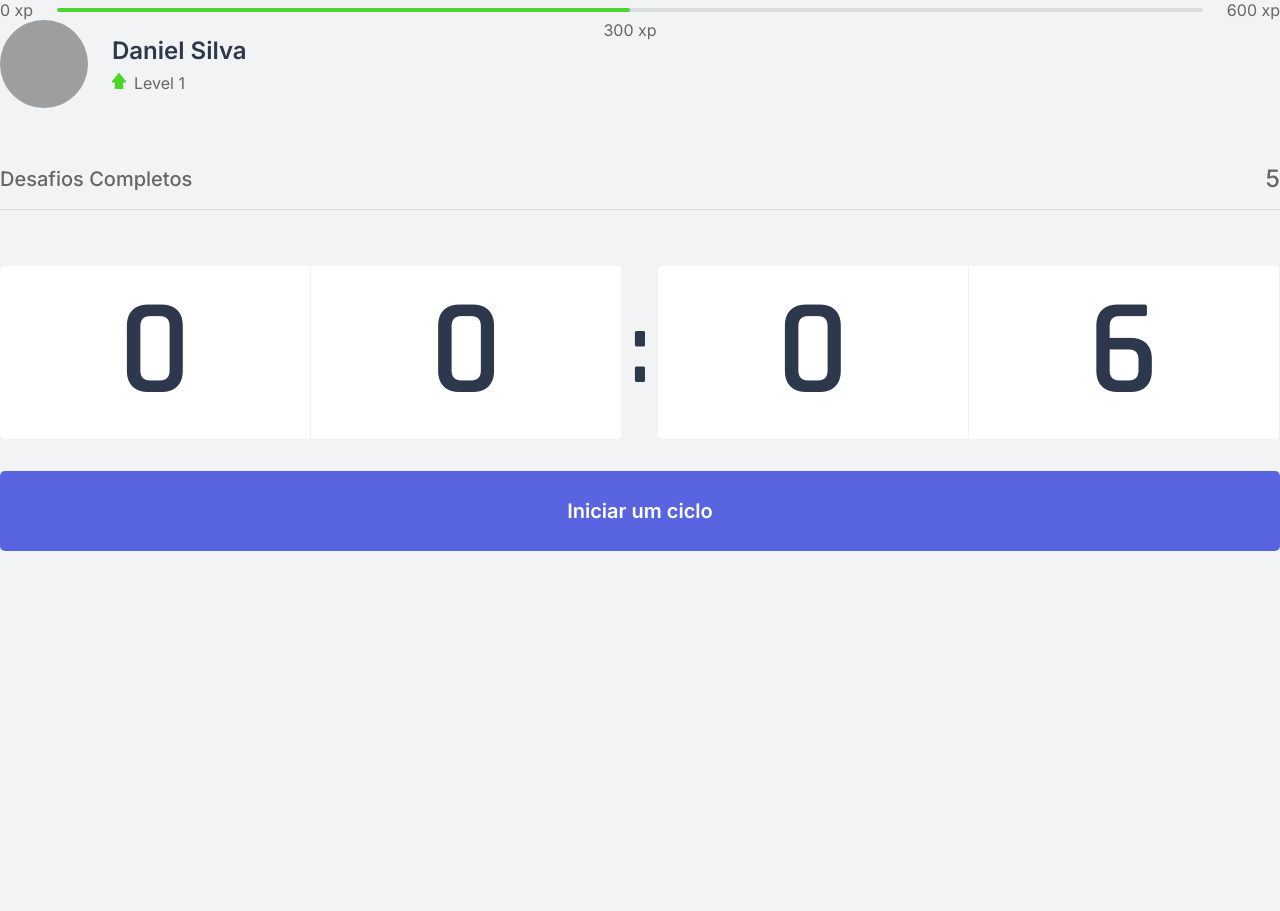
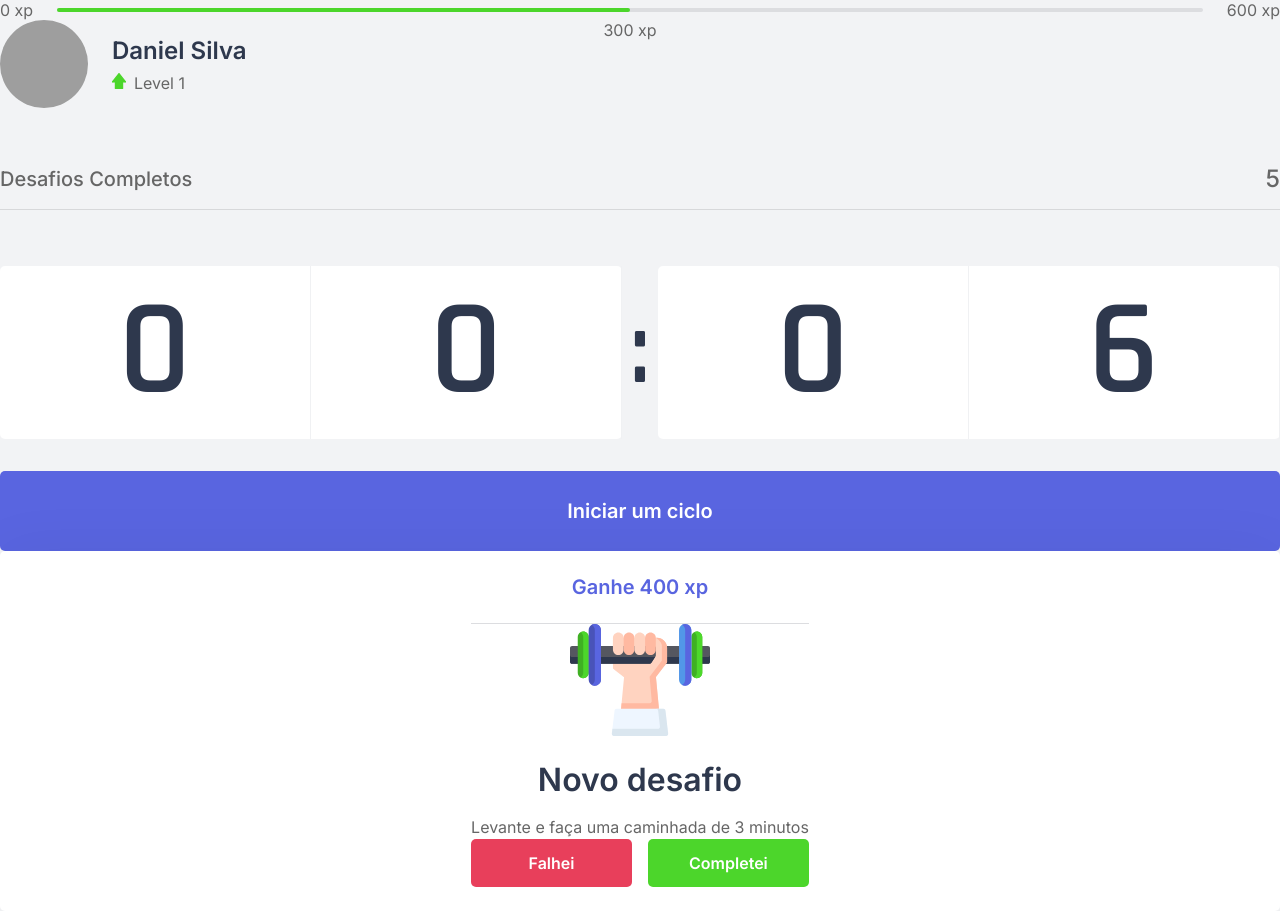
Before and after one commit to daniel3g/moveit, a Next.js app: page / in a window 1280 px wide. Before the commit the page ends 800 px from the top, so only its background shows below. Built offline with nearby package versions, Linux system fonts and the light colour scheme; grey boxes are pictures that could not be loaded.

Commit message:
contextos criados

```diff
--- /dev/null
+++ b/src/components/ChallengeBox.tsx
@@ -0,0 +1,47 @@
+import { useContext } from 'react';
+import { ChallengesContext } from '../contexts/ChallengesContext';
+import styles from '../styles/components/ChallengeBox.module.css';
+
+export function ChallengeBox() {
+  const contextData = useContext(ChallengesContext);
+  console.log(contextData);
+
+  const hasActiveChallenge = true;
+  return (
+    <div className={styles.challengeBoxContainer}>
+      { hasActiveChallenge ? (
+        <div className={styles.challengeActive}>
+          <header>Ganhe 400 xp</header>
+          <main>
+            <img src="icons/body.svg" alt=""/>
+            <strong>Novo desafio</strong>
+            <p>Levante e faça uma caminhada de 3 minutos</p>
+          </main>
+
+          <footer>
+            <button
+            type="button"
+            className={styles.challengeFailedButton}
+            >
+              Falhei
+            </button>
+            <button
+            type="button"
+            className={styles.challengeSucceedButton}
+            >
+              Completei
+            </button>
+          </footer>
+        </div>
+      ) : (
+        <div className={styles.challengeNotActive}>
+        <strong>Inicie um ciclo para receber desafios a serem completados</strong>
+        <p>
+          <img src="icons/level-up.svg" alt="Level Up"/>
+          Avance de level completando desafios.
+        </p>
+      </div>
+      ) }
+    </div>
+  )
+}
--- a/src/components/CountDown.tsx
+++ b/src/components/CountDown.tsx
@@ -1,9 +1,12 @@
-import { useState, useEffect } from 'react';
+import { useState, useEffect, useContext } from 'react';
+import { ChallengesContext } from '../contexts/ChallengesContext';
 import styles from '../styles/components/CountDown.module.css';
 
 let countDownTimeout: NodeJS.Timeout;
 
 export function CountDown(){
+  const { startNewChallenge } = useContext(ChallengesContext);
+
   const [time, setTime] = useState(0.1 * 60);
   const [isActive, setIsActive] = useState(false);
   const [hasFinished, setHasFinished] = useState(false);
@@ -32,6 +35,7 @@
     } else if(isActive && time === 0){
       setHasFinished(true);
       setIsActive(false);
+      startNewChallenge();
     }
   }, [isActive, time])
 
--- /dev/null
+++ b/src/contexts/ChallengesContext.tsx
@@ -0,0 +1,42 @@
+import { createContext, ReactNode, useState } from 'react';
+
+interface ChallengesContextData {
+  level: number;
+  currentExperience: number;
+  challengesCompleted: number;
+  levelUp: () => void;
+  startNewChallenge: () => void;
+}
+
+interface ChallengesProviderProps {
+  children: ReactNode;
+}
+
+export const ChallengesContext = createContext({} as ChallengesContextData);
+
+export function ChallengesProvider({ children }: ChallengesProviderProps) {
+  const [level, setLevel] = useState(1);
+  const [currentExperience, setCurrentExperience] = useState(0);
+  const [challengesCompleted, setChallengesCompleted] = useState(0);
+
+  function levelUp() {
+    setLevel(level + 1);
+  }
+
+  function startNewChallenge() {
+    console.log('new challenge');
+  }
+
+  return (
+    <ChallengesContext.Provider
+    value={{
+      level,
+      currentExperience,
+      challengesCompleted,
+      levelUp,
+      startNewChallenge
+      }}>
+      {children}
+    </ChallengesContext.Provider>
+  );
+}
--- a/src/pages/_app.tsx
+++ b/src/pages/_app.tsx
@@ -1,7 +1,13 @@
-import '../styles/global.css'
+import { ChallengesProvider } from '../contexts/ChallengesContext';
+
+import '../styles/global.css';
 
 function MyApp({ Component, pageProps }) {
-  return <Component {...pageProps} />
+  return (
+    <ChallengesProvider>
+      <Component {...pageProps} />
+    </ChallengesProvider>
+  )
 }
 
 export default MyApp
--- a/src/pages/index.tsx
+++ b/src/pages/index.tsx
@@ -1,10 +1,12 @@
+import Head from 'next/head';
+
 import { ExperienceBar } from "../components/ExperienceBar";
 import { Profile } from "../components/Profile";
 import { CompletedChallenges } from "../components/CompletedChallenges";
-import Head from 'next/head';
+import { ChallengeBox } from "../components/ChallengeBox";
+import { CountDown } from "../components/CountDown";
 
 import styles from '../styles/pages/Home.module.css';
-import { CountDown } from "../components/CountDown";
 
 export default function Home() {
   return (
@@ -23,7 +25,7 @@
       </div>
 
       <div>
-
+        <ChallengeBox />
       </div>
     </section>
     </div>
--- /dev/null
+++ b/src/styles/components/ChallengeBox.module.css
@@ -0,0 +1,109 @@
+.challengeBoxContainer {
+  height: 100%;
+  background: var(--white);
+  border-radius: 5px;
+  box-shadow: 0 0 60px rgba(0, 0, 0, 0.05);
+  padding: 1.5rem 2rem;
+
+  display: flex;
+  flex-direction: column;
+  align-items: center;
+  justify-content: center;
+
+  text-align: center;
+}
+
+.challengeNotActive {
+  display: flex;
+  flex-direction: column;
+  align-items: center;
+}
+
+.challengeNotActive strong {
+  font-size: 1.5rem;
+  font-weight: 500;
+  line-height: 1.4;
+}
+
+.challengeNotActive p {
+  display: flex;
+  flex-direction: column;
+  align-items: center;
+  line-height: 1.4;
+  max-width: 70%;
+  margin-top: 3rem;
+}
+
+.challengeNotActive p img {
+  margin-bottom: 1rem;
+}
+
+.challengeActive {
+  height: 100%;
+
+  display: flex;
+  flex-direction: column;
+}
+
+.challengeActive header {
+  color: var(--blue);
+  font-weight: 600;
+  font-size: 1.25rem;
+  padding: 0 2rem 1.5rem;
+  border-bottom: 1px solid var(--gray-line);
+}
+
+.challengeActive main {
+  flex: 1;
+  display: flex;
+  flex-direction: column;
+  align-items: center;
+  justify-content: center;
+}
+
+.challengeActive main strong {
+  font-size: 2rem;
+  font-weight: 600;
+  color: var(--title);
+  margin: 1.5rem 0 1rem;
+}
+
+.challengeActive main p {
+  line-height: 1.5;
+}
+
+.challengeActive footer {
+  display: grid;
+  grid-template-columns: 1fr 1fr;
+  gap: 1rem;
+}
+
+.challengeActive footer button {
+  height: 3rem;
+
+  display: flex;
+  align-items: center;
+  justify-content: center;
+
+  border: 0;
+  border-radius: 5px;
+
+  color: var(--white);
+
+  font-size: 1rem;
+  font-weight: 600;
+
+  transition: filter 0.2s;
+}
+
+.challengeActive footer button.challengeFailedButton {
+  background: var(--red);
+}
+
+.challengeActive footer button.challengeSucceedButton {
+  background: var(--green);
+}
+
+.challengeActive footer button:hover {
+  filter: brightness(0.9);
+}
--- a/src/styles/pages/home.module.css
+++ b/src/styles/pages/home.module.css
@@ -12,6 +12,6 @@
 
   display: grid;
   grid-template-columns: 1fr 1fr;
-  gap: 6.25 rem;
+  gap: 6.25rem;
   align-content: center;
 }
```
